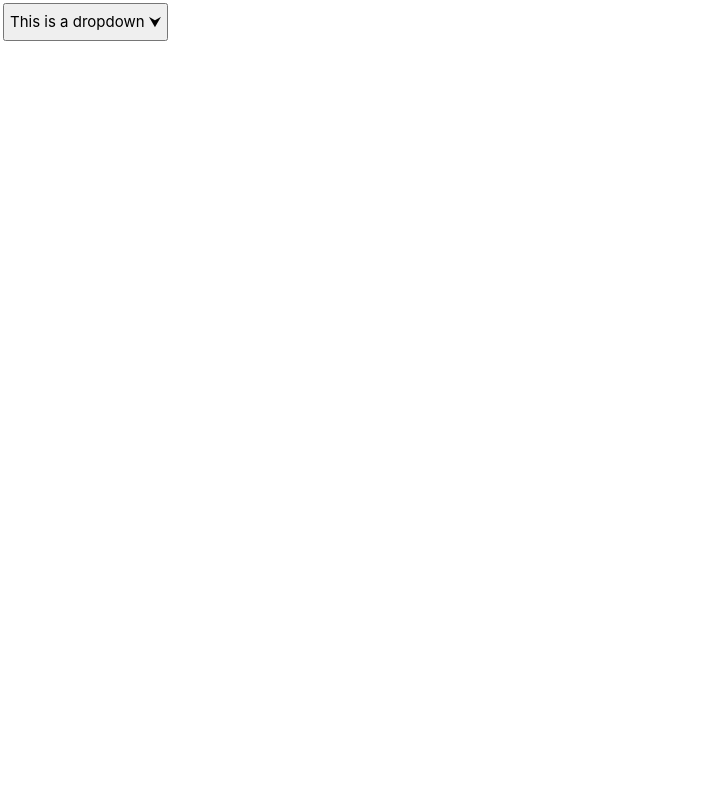
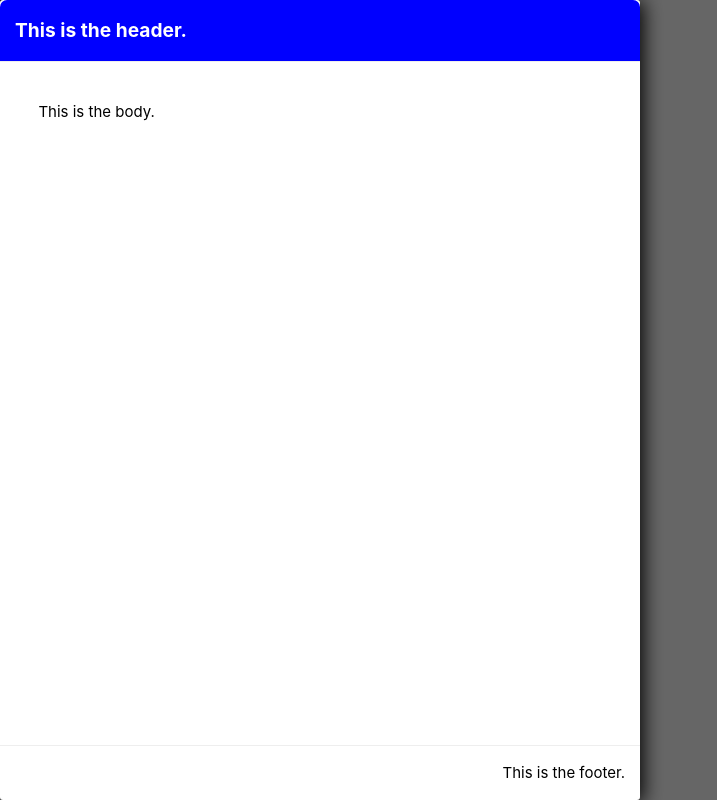
Before and after one commit to davidriggins/Dropdown, a Vue app in the folder vue-multiselect/: page / in a window 1280 px wide. Shown: the whole page, without its empty margins (0-717 px from the left). Built offline with nearby package versions, Linux system fonts and the light colour scheme.

Commit message:
Adding Modals.

```diff
--- a/vue-multiselect/src/components/Dropdown.vue
+++ b/vue-multiselect/src/components/Dropdown.vue
@@ -22,6 +22,7 @@
   script section =============================================
 */
 import { ref } from "vue";
+import BaseModal from "@/components/modals/BaseModal";
 
 var title = ref("This is a dropdown");
 title.value = title.value += " ⮟";
--- /dev/null
+++ b/vue-multiselect/src/components/modals/BaseModal.vue
@@ -0,0 +1,84 @@
+<template>
+  <transition name="modal-fade">
+    <div class="modal-backdrop">
+      <div class="modal" role="dialog" aria-labelledby="modalTitle" aria-describedby="modalDescription">
+        <header class="modal-header" id="modalTitle">
+          <slot name="header"> </slot>
+        </header>
+
+        <section class="modal-body" id="modalDescription">
+          <slot name="body"> </slot>
+        </section>
+
+        <footer class="modal-footer">
+          <slot name="footer"> </slot>
+        </footer>
+      </div>
+    </div>
+  </transition>
+</template>
+
+<script setup>
+// const close = () => {
+//   this.$emit("closeModal");
+// };
+
+// const emits = defineEmits([closeModal]);
+</script>
+
+<style scoped>
+.modal-backdrop {
+  position: fixed;
+  top: 0;
+  bottom: 0;
+  left: 0;
+  right: 0;
+  background-color: rgba(0, 0, 0, 0.6);
+  display: flex;
+  justify-content: center;
+  align-items: center;
+}
+
+.modal {
+  background: #fff;
+  box-shadow: 2px 2px 20px 1px;
+  overflow-x: auto;
+  display: flex;
+  flex-direction: column;
+  width: 640px;
+  border-radius: 3px;
+}
+
+.modal-header {
+  padding: 15px;
+  display: flex;
+  background-color: blue;
+  color: #fff;
+  font-size: 1.2rem;
+  font-weight: bold;
+  border-bottom: 1px solid #eee;
+  justify-content: space-between;
+}
+
+.modal-footer {
+  padding: 15px;
+  display: flex;
+  border-top: 1px solid #eee;
+  justify-content: flex-end;
+}
+
+.modal-body {
+  position: relative;
+  padding: 2.4rem;
+}
+
+.modal-fade-enter,
+.modal-fade-leave-active {
+  opacity: 0;
+}
+
+.modal-fade-enter-active,
+.modal-fade-leave-active {
+  transition: opacity 0.5s ease;
+}
+</style>
--- /dev/null
+++ b/vue-multiselect/src/components/modals/DropdownModal.vue
@@ -0,0 +1,23 @@
+<template>
+  <BaseModal>
+    <template v-slot:header> This is the header. </template>
+
+    <template v-slot:body> This is the body. </template>
+
+    <template v-slot:footer> This is the footer. </template>
+  </BaseModal>
+</template>
+
+<script setup>
+import BaseModal from "@/components/modals/BaseModal.vue";
+</script>
+
+<style scoped>
+.newCustomer {
+  display: flex;
+  flex-wrap: wrap;
+  list-style: none;
+  padding: 0;
+  margin: 0;
+}
+</style>
--- a/vue-multiselect/src/views/HomeView.vue
+++ b/vue-multiselect/src/views/HomeView.vue
@@ -1,23 +1,20 @@
 <template>
   <div>
     <DropdownVue></DropdownVue>
-    <!-- <h1>Home</h1>
-    <ul>
-      <li
-        class="list-item"
-        v-for="(option, index) of filteredOptions"
-        :key="index"
-      >
-        <span><input type="checkbox" /> option</span>
-      </li>
-    </ul> -->
+    <button @click="openModal">Show Modal</button>
+    <DropdownModal v-if="showModal"> </DropdownModal>
   </div>
 </template>
 
 <script setup>
-//import { ref } from "vue";
-import DropdownVue from "../components/Dropdown.vue";
+import { ref } from "vue";
+import DropdownVue from "../components/modals/DropdownModal.vue";
 
+const showModal = ref(false);
+
+const openModal = () => {
+  showModal.value = true;
+};
 //const filteredOptions = ref(["Hello1", "Hello2", "Hello3"]);
 </script>
 
```
